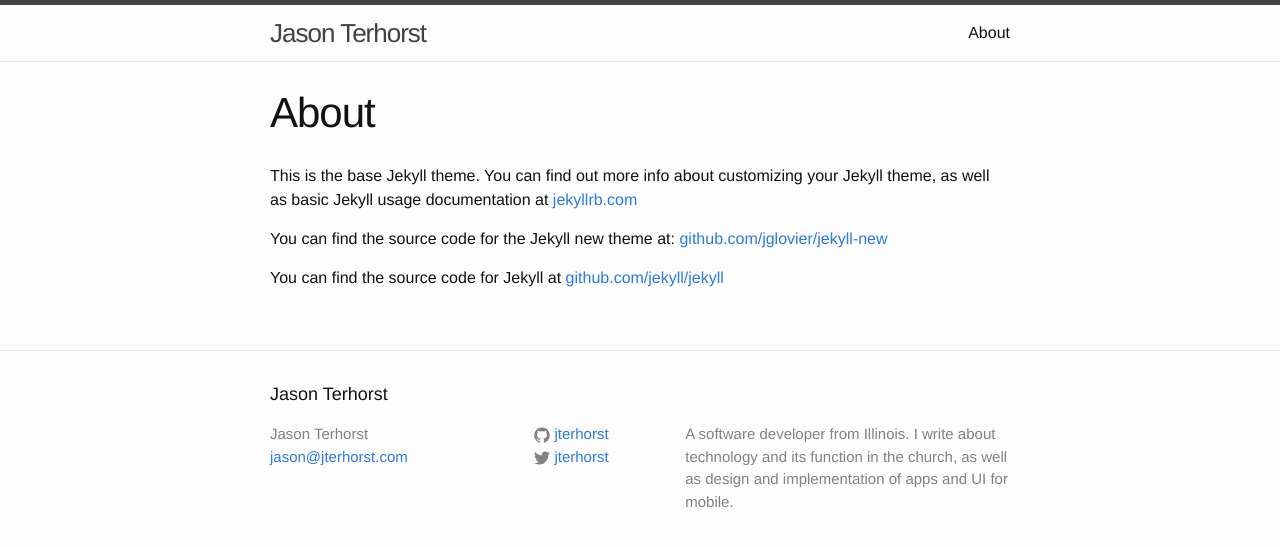
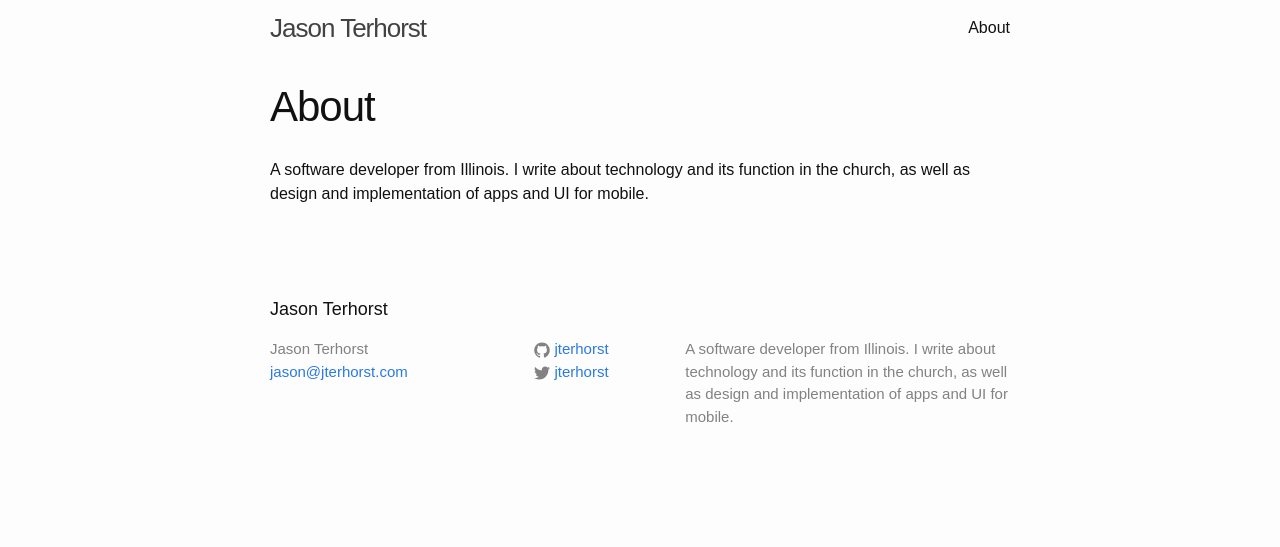
Before and after one commit to jterhorst/jterhorst.github.io, a Jekyll site: the page built from about.md, in a window 1280 px wide. Shown: the top 547 px of the page. Built offline with Jekyll 4.4.1, drawn with Linux system fonts in a browser that asks for light colours; some web fonts are replaced.

Commit message:
Updated font and about

```diff
--- a/_includes/head.html
+++ b/_includes/head.html
@@ -9,4 +9,6 @@
   <link rel="stylesheet" href="{{ "/css/main.css" | prepend: site.baseurl }}">
   <link rel="canonical" href="{{ page.url | replace:'index.html','' | prepend: site.baseurl | prepend: site.url }}">
   <link rel="alternate" type="application/rss+xml" title="{{ site.title }}" href="{{ "/feed.xml" | prepend: site.baseurl | prepend: site.url }}" />
+
+  <link rel="stylesheet" type="text/css" href="//cloud.typography.com/67820/770746/css/fonts.css" />
 </head>
--- a/_sass/_base.scss
+++ b/_sass/_base.scss
@@ -80,10 +80,9 @@ li {
  * Headings
  */
 h1, h2, h3, h4, h5, h6 {
-    font-weight: 300;
+    font-weight: 400;
+    font-style: normal;
 }
-
-
 
 /**
  * Links
--- a/_sass/_layout.scss
+++ b/_sass/_layout.scss
@@ -2,8 +2,6 @@
  * Site header
  */
 .site-header {
-    border-top: 5px solid $grey-color-dark;
-    border-bottom: 1px solid $grey-color-light;
     min-height: 56px;
 
     // Positioning context for the mobile navigation icon
@@ -46,8 +44,6 @@
         top: 9px;
         right: 30px;
         background-color: $background-color;
-        border: 1px solid $grey-color-light;
-        border-radius: 5px;
         text-align: right;
 
         .menu-icon {
@@ -92,7 +88,6 @@
  * Site footer
  */
 .site-footer {
-    border-top: 1px solid $grey-color-light;
     padding: $spacing-unit 0;
 }
 
--- a/about.md
+++ b/about.md
@@ -4,8 +4,4 @@ title: About
 permalink: /about/
 ---
 
-This is the base Jekyll theme. You can find out more info about customizing your Jekyll theme, as well as basic Jekyll usage documentation at [jekyllrb.com](http://jekyllrb.com/)
-
-You can find the source code for the Jekyll new theme at: [github.com/jglovier/jekyll-new](https://github.com/jglovier/jekyll-new)
-
-You can find the source code for Jekyll at [github.com/jekyll/jekyll](https://github.com/jekyll/jekyll)
+A software developer from Illinois. I write about technology and its function in the church, as well as design and implementation of apps and UI for mobile.
--- a/css/main.scss
+++ b/css/main.scss
@@ -6,7 +6,7 @@
 
 
 // Our variables
-$base-font-family: Helvetica, Arial, sans-serif;
+$base-font-family: 'Whitney A', 'Whitney B', sans-serif;
 $base-font-size:   16px;
 $small-font-size:  $base-font-size * 0.875;
 $base-line-height: 1.5;
```
